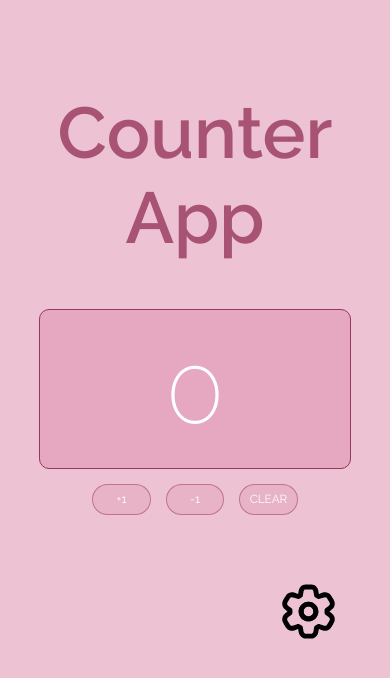
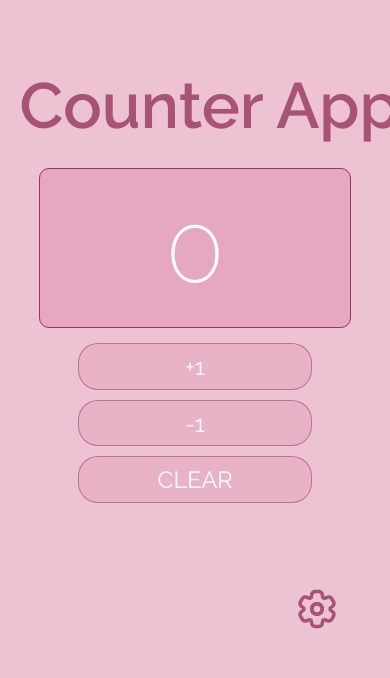
Before and after one commit to mybuddyerick/JS.SimpleCounter, a plain HTML site: page index.html in a window 390 px wide. Drawn offline with Linux system fonts and the light colour scheme.

Commit message:
polished mobile UI and README

```diff
--- a/index.html
+++ b/index.html
@@ -4,6 +4,7 @@
     <meta charset="UTF-8">
     <meta name="viewport" content="width=device-width, initial-scale=1">
     <title>Counter App</title>
+    <link rel="icon" type="image/png" href="/icons/CounterAppFavicon.png">
     <link rel="stylesheet" href="style.css">
     <link href="https://fonts.googleapis.com/css2?family=Raleway:wght@200;400;600&display=swap" rel="stylesheet">
 </head>
@@ -18,7 +19,7 @@
         <button id="clear">CLEAR</button>
     </div>
     <div class="cog_space unselectable">
-        <img src="gear-settings-svgrepo-com.svg" alt="gear-icon" class="cog-icon unselectable">
+        <img src="/icons/gear-purple.svg" alt="gear-icon" class="cog-icon unselectable">
     </div>
 <script src="counter.js"></script>
 </body>
--- a/style.css
+++ b/style.css
@@ -36,9 +36,14 @@ body {
 }
 
 h1 {
-    font-size: 4.5em;
+    font-size: clamp(4em, 10vw, 5rem);
     color: var(--heading-color);
     font-weight: 600;
+    margin: 2vh auto;
+    padding: 0;
+    white-space: nowrap;
+    overflow: hidden;
+    text-overflow: ellipsis;
 }
 h2 {
     font-size: 6em;
@@ -96,18 +101,6 @@ button:hover {
     transform: scale(1.05);
 }
 
-/*TODO
-@media (max-width: 400px) {
-    .buttons {
-        flex-direction: column;
-        align-items: center;
-    }
-    button {
-        width: 100px;
-    }
-}
-*/
-
 /* == GEAR ICON == */
 .cog_space{
     position: relative;
@@ -117,9 +110,33 @@ button:hover {
 
 .cog-icon {
     position: absolute;
-    fill: var(--heading-color);
     bottom: 0;
     right: 3.8vh;
-    height: 7vh;
-    width: 7vh;
+    height: 5vh;
+    width: 5vh;
+    transition: transform 0.3s ease-in-out;
 }
+.cog-icon:hover {
+    transform: scale(1.01) rotate(180deg);
+}
+
+/* == mobile stuff == */
+
+@media (max-width: 600px) {
+
+    h1 {
+        margin: 3vh auto;
+    }
+
+    .buttons {
+        flex-direction: column;
+        align-items: center;
+        gap: 10px;
+    }
+
+    button {
+        width: 60vw;
+        height: 12vw;
+        font-size: 6vw;
+    }
+}
```
Also changed, not shown: icons/CounterApp.png (added), icons/CounterAppFavicon.png (added), icons/gear-purple.svg (added), icons/gear.svg (renamed from gear-settings-svgrepo-com.svg), 1 other file.
